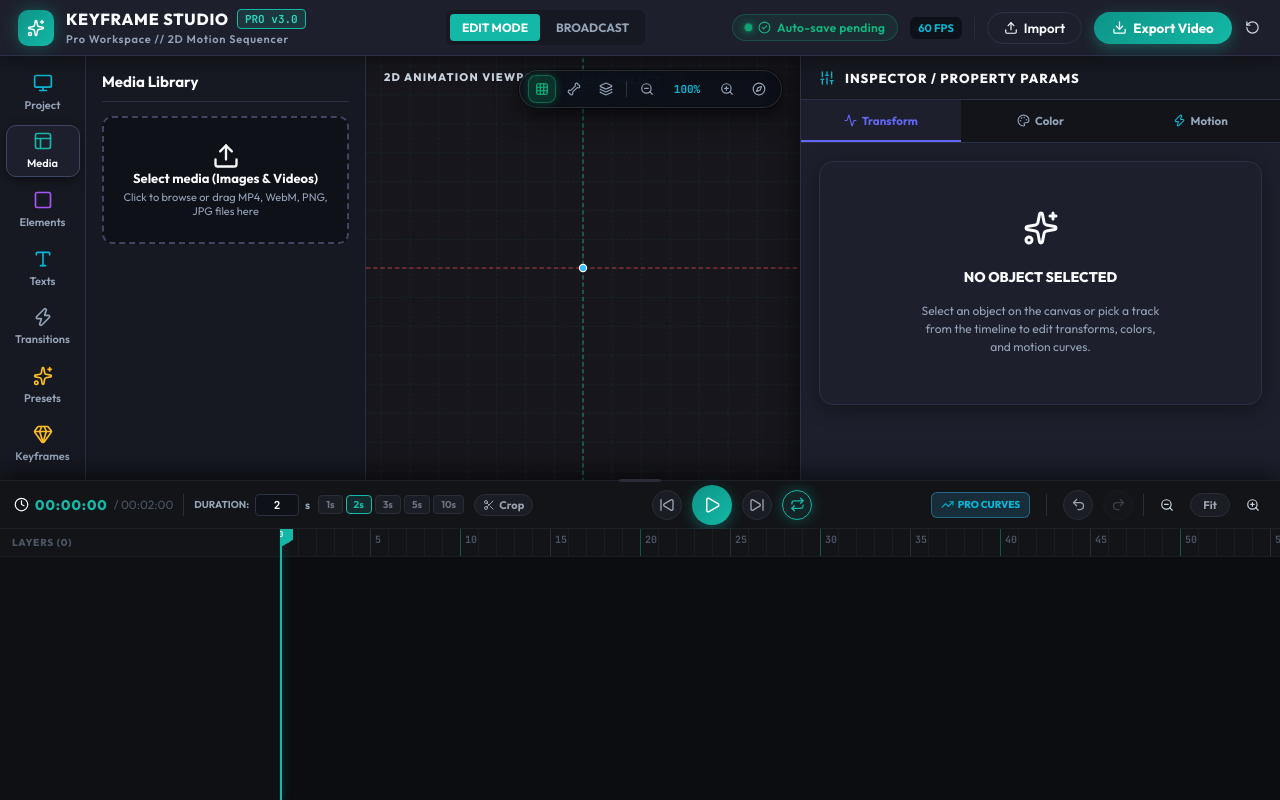
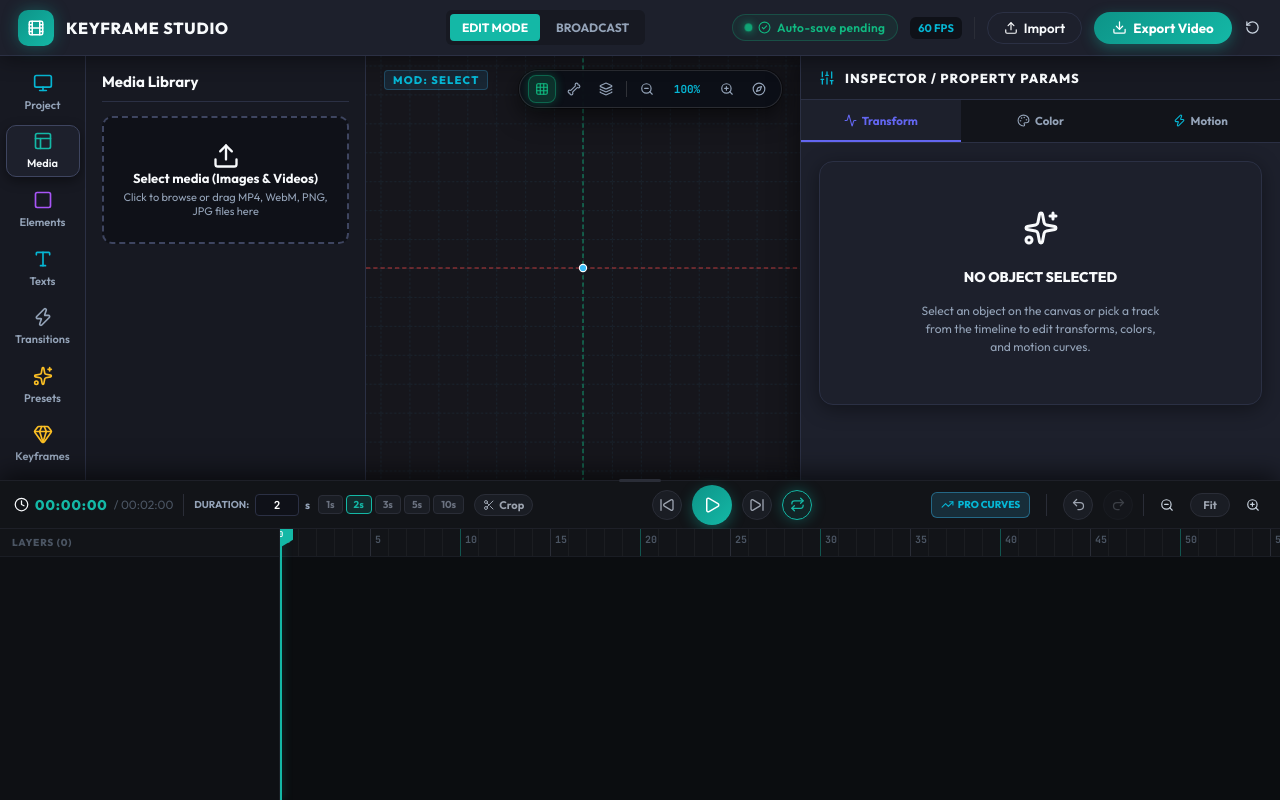
Before and after one commit to ErtugrulAK/keyframe-character-studio, a React (Vite) app: page / in a window 1280 px wide. Built offline with nearby package versions, Linux system fonts and the light colour scheme; a web font is replaced by a local one.

Commit message:
style(header): update brand logo icon to Film and remove PRO v3.0, subtitle, and viewport labels

```diff
--- a/src/components/Canvas/StageCanvas.tsx
+++ b/src/components/Canvas/StageCanvas.tsx
@@ -357,7 +357,6 @@
 
       {/* Top Bar Overlay Info */}
       <div className="canvas-header-info">
-        <span className="stage-title">2D ANIMATION VIEWPORT</span>
         <span className="info-tool">MOD: {isPanning ? 'PAN NAV' : activeTool.toUpperCase()}</span>
       </div>
 
--- a/src/components/Header/HeaderBar.tsx
+++ b/src/components/Header/HeaderBar.tsx
@@ -4,7 +4,7 @@
   Download,
   Upload,
   RotateCcw,
-  Sparkles,
+  Film,
   CheckCircle2,
 } from 'lucide-react';
 import './HeaderBar.css';
@@ -80,14 +80,10 @@
       {/* Brand & Project Workspace Title */}
       <div className="header-brand">
         <div className="brand-logo">
-          <Sparkles className="logo-icon" size={18} />
+          <Film className="logo-icon" size={18} />
         </div>
         <div className="brand-title">
-          <div className="brand-title-top">
-            <span className="title-primary">KEYFRAME STUDIO</span>
-            <span className="pro-badge">PRO v3.0</span>
-          </div>
-          <span className="title-sub">Pro Workspace // 2D Motion Sequencer</span>
+          <span className="title-primary">KEYFRAME STUDIO</span>
         </div>
       </div>
 
```
Also changed, not shown: commit_msg.txt.
